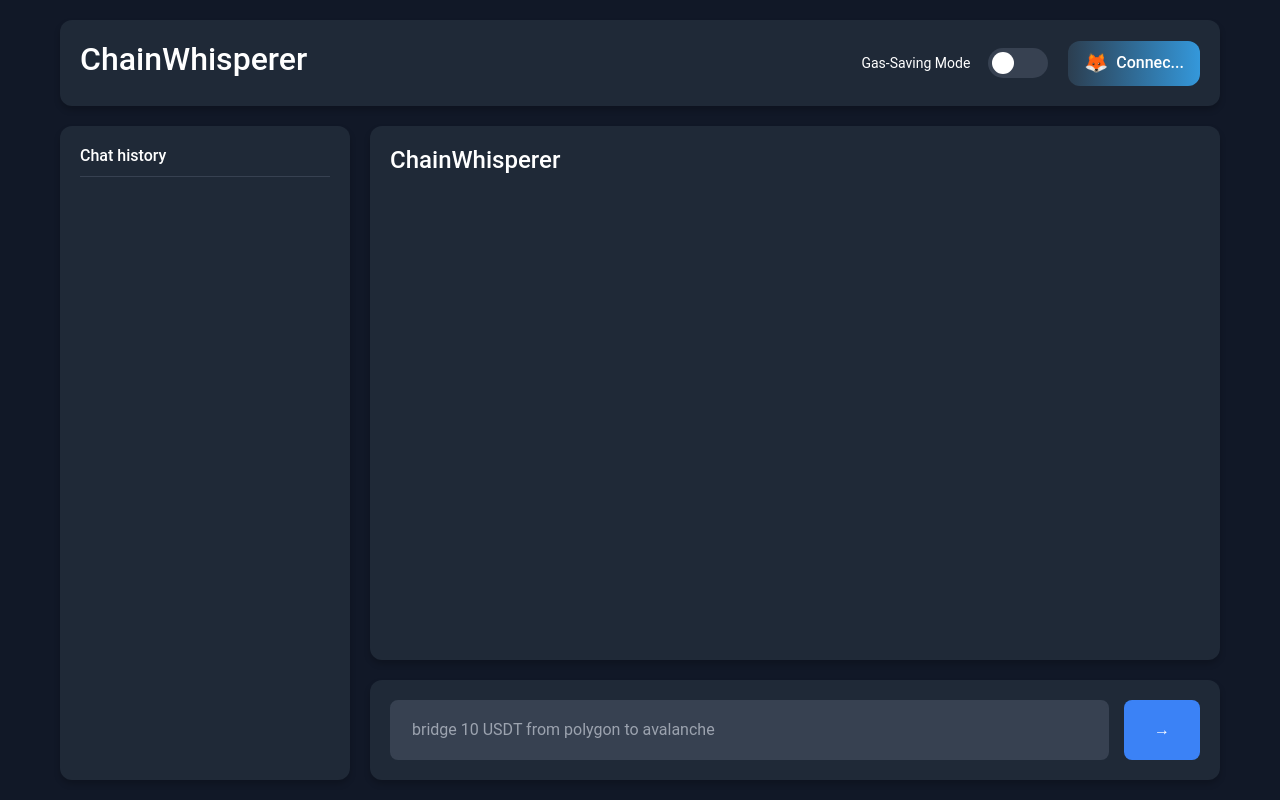
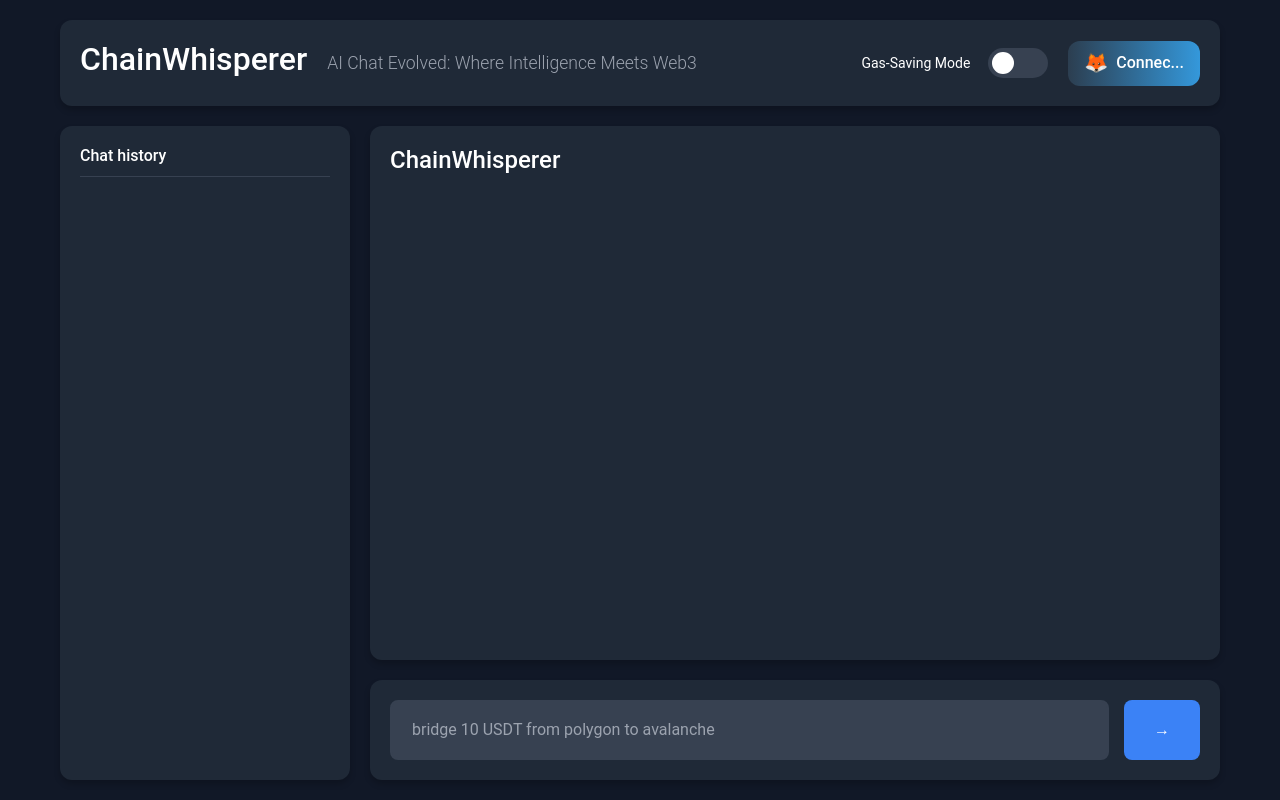
Before and after one commit to jitinchekka/ChainWhisperer, a React (Create React App) app: page / in a window 1280 px wide. Built offline with nearby package versions, Linux system fonts and the light colour scheme; what react-moralis, web3uikit would draw is missing.

Commit message:
updated readme

```diff
--- a/src/App.css
+++ b/src/App.css
@@ -244,3 +244,10 @@ input:checked + .toggle-slider:before {
 .wallet-icon {
   font-size: 1.2em;
 }
+
+.tagline {
+  font-size: 1.1em;
+  color: #9ca3af;
+  font-weight: 300;
+  margin-left: 20px;
+}
--- a/src/App.js
+++ b/src/App.js
@@ -1209,7 +1209,10 @@ function App() {
     <div>
       <div className="container">
         <nav className="navbar">
-          <h2>ChainWhisperer</h2>
+          <div style={{ display: "flex", alignItems: "center" }}>
+            <h2>ChainWhisperer</h2>
+            <span className="tagline">AI Chat Evolved: Where Intelligence Meets Web3</span>
+          </div>
           <div style={{ display: "flex", alignItems: "center", gap: "10px" }}>
             <div style={{ display: "flex", alignItems: "center" }}>
               <span className="mode-label">
```
Also changed, not shown: 1 other file (tests, documents, lock files or other folders).
